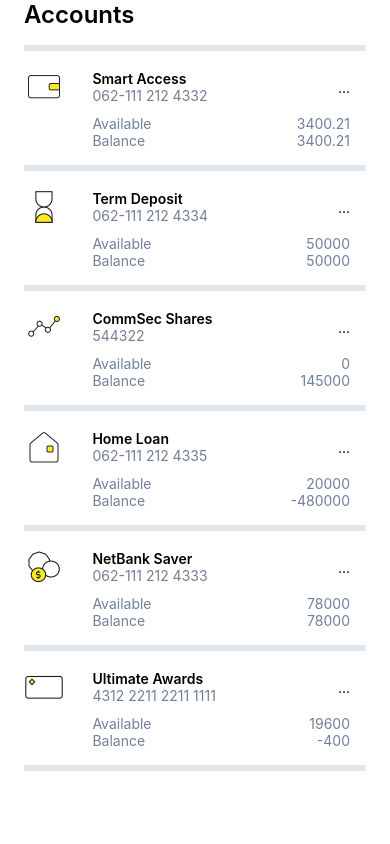
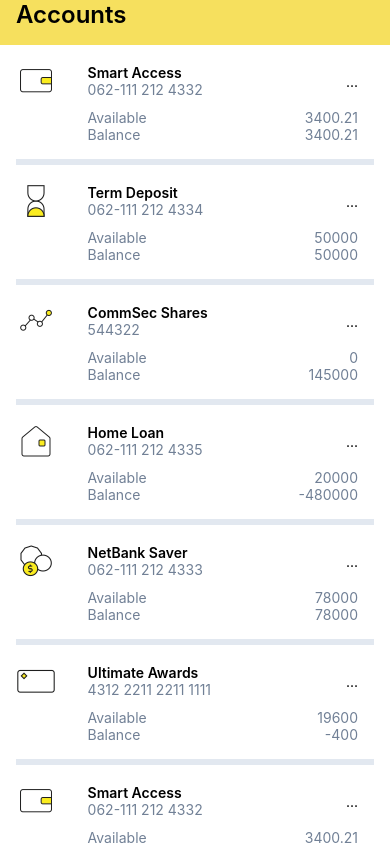
Before and after one commit to yzhe554/DemoNativeReactNative, a React Native app: screen / in a window 390 px wide. Built offline with nearby package versions, Linux system fonts and the light colour scheme.

Commit message:
improve ui

```diff
--- a/src/ScreenOne.tsx
+++ b/src/ScreenOne.tsx
@@ -6,7 +6,6 @@
   ImageSourcePropType,
   View,
 } from 'react-native';
-import { SafeAreaView } from 'react-native-safe-area-context';
 import { useCallback, useEffect, useState } from 'react';
 import { Account, fetchAccounts } from './util/fetchAccounts';
 import { Divider } from './divider';
@@ -15,16 +14,20 @@
 import { accountTypeImageMap } from './util/getLogo';
 import { MotiView } from 'moti';
 import { Skeleton } from 'moti/skeleton';
+import { SafeAreaView } from './util/SafeAreaView';
+import { useSafeAreaInsets } from 'react-native-safe-area-context';
 
 const styles = StyleSheet.create({
   container: {
-    paddingHorizontal: 24,
-    backgroundColor: '#FFFFFF',
-    flex: 1,
+    // paddingHorizontal: 24,
+    // backgroundColor: '#F6E05E',
+    // flex: 1,
   },
   sectionTitle: {
     fontSize: 24,
     fontWeight: '600',
+    backgroundColor: '#F6E05E',
+    paddingBottom: 16,
   },
   sectionDescription: {
     marginTop: 8,
@@ -111,6 +114,7 @@
 
 export const ScreenOne = () => {
   const [isLoading, setIsLoading] = useState(false);
+  const insets = useSafeAreaInsets();
 
   const [accounts, setAccounts] = useState<Account[]>([]);
 
@@ -141,6 +145,7 @@
             flex: 1,
             padding: 16,
             marginTop: 24,
+            paddingTop: insets.top,
           }}
           animate={{ backgroundColor: '#ffffff' }}>
           <Divider />
@@ -157,13 +162,30 @@
   }
   return (
     <SafeAreaView style={styles.container}>
-      <Text style={styles.sectionTitle}>Accounts</Text>
+      <Text
+        style={{
+          ...styles.sectionTitle,
+          paddingTop: insets.top,
+          paddingHorizontal: 16,
+        }}>
+        Accounts
+      </Text>
       <ScrollView
         contentInsetAdjustmentBehavior="automatic"
         showsVerticalScrollIndicator={false}
-        style={{ ...styles.backgrouncStyle, marginTop: 16 }}>
-        <Divider />
+        style={{ ...styles.backgrouncStyle, paddingHorizontal: 16 }}>
+        {/* <Divider /> */}
         <List>
+          {accounts.map((account: Account) => (
+            <AccountListItem
+              key={account.id}
+              logo={accountTypeImageMap[account.accountType.type]}
+              title={account.accountType.name}
+              accountDetails={account.accountNumber}
+              availableBalance={account.availableBalance}
+              balance={account.balance}
+            />
+          ))}
           {accounts.map((account: Account) => (
             <AccountListItem
               key={account.id}
--- /dev/null
+++ b/src/util/SafeAreaView.tsx
@@ -0,0 +1,28 @@
+import React, { ReactNode } from 'react';
+import { View, ViewStyle } from 'react-native';
+import { useSafeAreaInsets } from 'react-native-safe-area-context';
+
+type SafeAreaViewProps = {
+  children: ReactNode;
+  style: ViewStyle;
+};
+
+export const SafeAreaView = ({ children, style }: SafeAreaViewProps) => {
+  const insets = useSafeAreaInsets();
+
+  return (
+    <View
+      style={{
+        flex: 1,
+        // justifyContent: 'space-between',
+        // alignItems: 'center',
+        paddingTop: 0,
+        paddingBottom: insets.bottom,
+        paddingLeft: insets.left,
+        paddingRight: insets.right,
+        ...style,
+      }}>
+      {children}
+    </View>
+  );
+};
```
Also changed, not shown: 1 other file (tests, documents, lock files or other folders).
